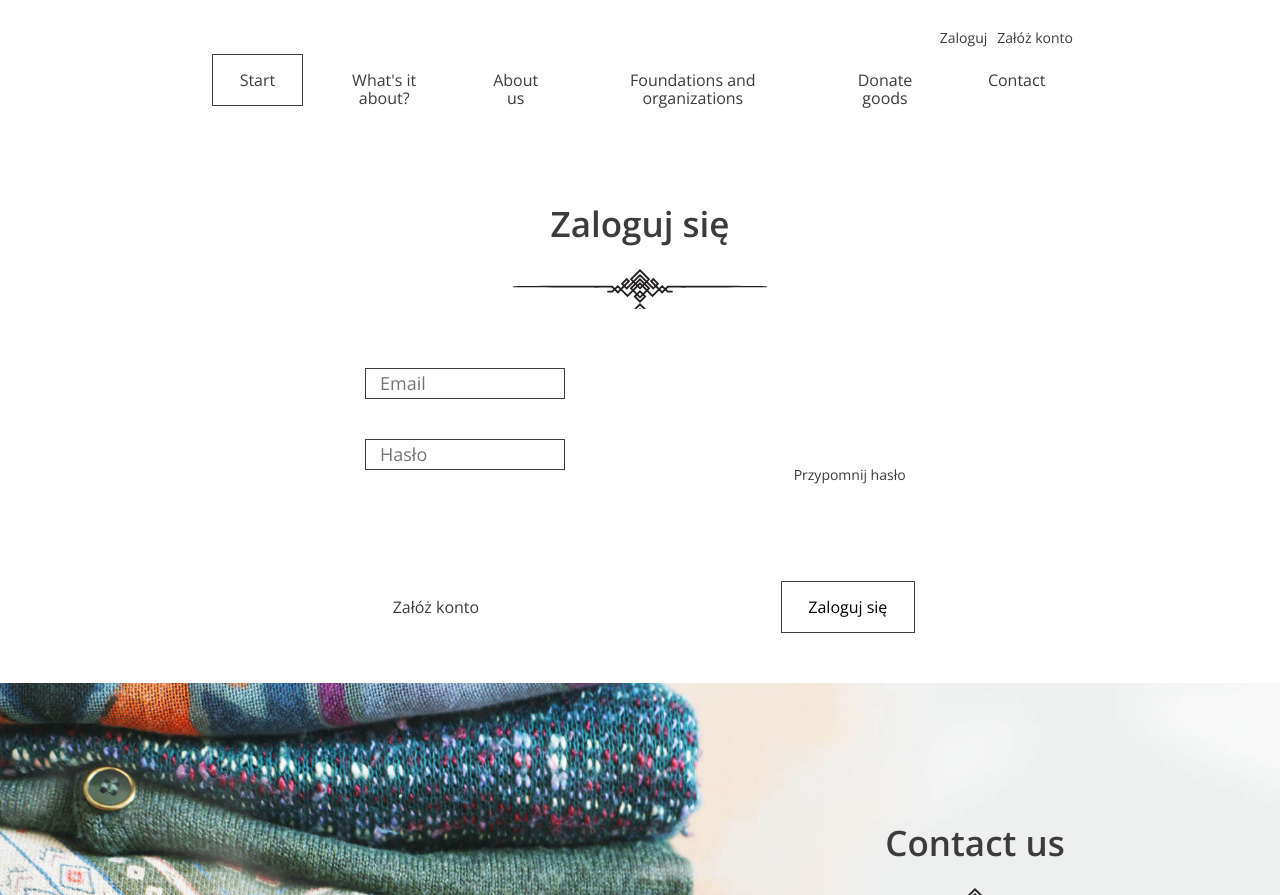
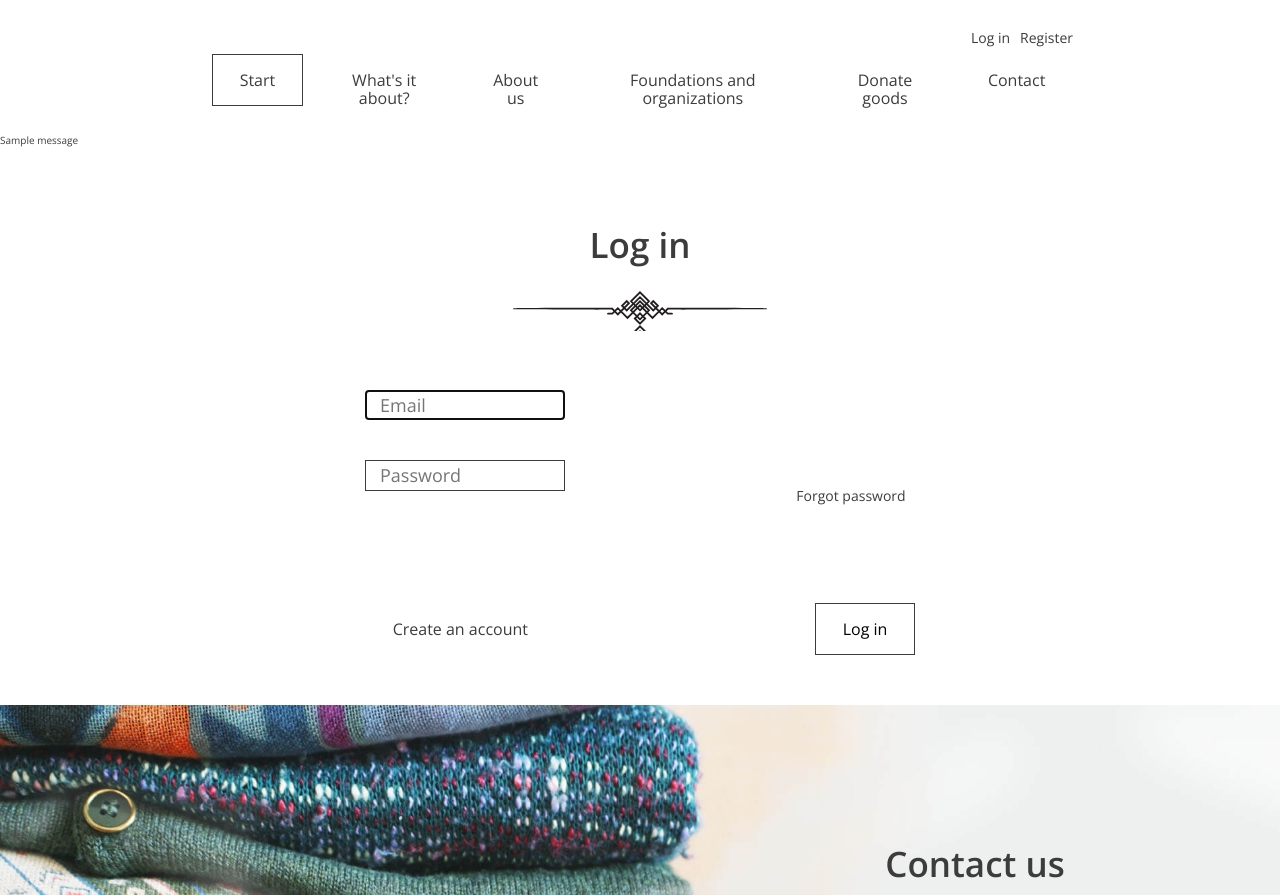
Before and after one commit to nikolaradon/Sharing-Is-Caring, a Django app: page /login/ in a window 1280 px wide. Shown: the top 895 px of the page. Run offline with Django 5.2, Linux system fonts and the light colour scheme; tables that the repository leaves empty hold one stand-in row (values such as "Sample post"); one stand-in notice (Sample message) is shown.

Commit message:
modified login validation and added logout option

```diff
--- a/SharingIsCaring/SharingIsCaring/urls.py
+++ b/SharingIsCaring/SharingIsCaring/urls.py
@@ -16,7 +16,8 @@ Including another URLconf
 """
 from django.contrib import admin
 from django.urls import path
-from SharingIsCaringApp.views import (LandingPageView, AddDonationView, LoginView, RegisterView
+from SharingIsCaringApp.views import (LandingPageView, AddDonationView, LoginView, RegisterView,
+                                      logout_view
                                       )
 
 urlpatterns = [
@@ -25,4 +26,5 @@ urlpatterns = [
     path('add_donation/', AddDonationView.as_view(), name='form'),
     path('login/', LoginView.as_view(), name='login'),
     path('register/', RegisterView.as_view(), name='register'),
+    path('logout', logout_view, name='logout')
 ]
--- a/SharingIsCaring/SharingIsCaringApp/forms.py
+++ b/SharingIsCaring/SharingIsCaringApp/forms.py
@@ -6,3 +6,8 @@ class RegisterForm(UserCreationForm):
     class Meta:
         model = User
         fields = ['email', 'password1', 'password2', 'first_name', 'last_name']
+
+
+class LoginForm(forms.Form):
+    email = forms.EmailField(label="Email", widget=forms.EmailInput(attrs={'autofocus': True, 'placeholder': 'Email'}))
+    password = forms.CharField(label="Password", widget=forms.PasswordInput(attrs={'placeholder': 'Password'}))
--- a/SharingIsCaring/SharingIsCaringApp/templates/base.html
+++ b/SharingIsCaring/SharingIsCaringApp/templates/base.html
@@ -13,8 +13,19 @@
         <header class="header--main-page">
             <nav class="container container--70">
                 <ul class="nav--actions">
-                    <li><a href="{% url 'login' %}" class="btn btn--small btn--without-border">Log in</a></li>
-                    <li><a href="{% url 'register' %}" class="btn btn--small btn--highlighted">Sign up</a></li>
+                    {% if request.user.is_authenticated %}
+                        <li class="logged-user">
+                            Hello {{ request.user.first_name}}
+                            <ul class="dropdown">
+                                <li><a href="#">Profile</a></li>
+                                <li><a href="#">Settings</a></li>
+                                <li><a href="{% url 'logout' %}">Log Out</a></li>
+                            </ul>
+                        </li>
+                    {% else %}
+                        <li><a href="{% url 'login' %}" class="btn btn--small btn--without-border">Log in</a></li>
+                        <li><a href="{% url 'register' %}" class="btn btn--small btn--highlighted">Sign up</a></li>
+                    {% endif %}
                 </ul>
     {% endblock %}
 
@@ -28,6 +39,16 @@
         </ul>
       </nav>
 
+
+    {% block messages %}
+    {% if messages %}
+        <div class="messages">
+            {% for message in messages %}
+                <p{% if message.tags %} class="message {{ message.tags }}"{% endif %}>{{ message }}</p>
+            {% endfor %}
+        </div>
+    {% endif %}
+    {% endblock %}
 
     {% block content %}{% endblock %}
 
--- a/SharingIsCaring/SharingIsCaringApp/templates/login.html
+++ b/SharingIsCaring/SharingIsCaringApp/templates/login.html
@@ -4,26 +4,31 @@
   <header>
     <nav class="container container--70">
       <ul class="nav--actions">
-        <li><a href="{% url 'login' %}">Zaloguj</a></li>
-        <li class="highlighted"><a href="{% url 'register' %}">Załóż konto</a></li>
+        <li><a href="{% url 'login' %}">Log in</a></li>
+        <li class="highlighted"><a href="{% url 'register' %}">Register</a></li>
       </ul>
 {% endblock %}
 
 {% block content %}
   <section class="login-page">
-      <h2>Zaloguj się</h2>
-      <form>
+    <h2>Log in</h2>
+    <form method="post" action="{% url 'login' %}">
+      {% csrf_token %}
       <div class="form-group">
-          <input type="email" name="email" placeholder="Email" />
+        {{ form.email }}
       </div>
       <div class="form-group">
-          <input type="password" name="password" placeholder="Hasło" />
-          <a href="#" class="btn btn--small btn--without-border reset-password">Przypomnij hasło</a>
+        {{ form.password }}
+        {{ form.password.errors }}
+        <a href="#" class="btn btn--small btn--without-border reset-password">Forgot password</a>
       </div>
       <div class="form-group form-group--buttons">
-          <a href="{% url 'register' %}" class="btn btn--without-border">Załóż konto</a>
-          <button class="btn" type="submit">Zaloguj się</button>
+        <a href="{% url 'register' %}" class="btn btn--without-border">Create an account</a>
+        <button class="btn" type="submit">Log in</button>
       </div>
     </form>
+    {% if error %}
+      <p class="error-message">{{ error }}</p>
+    {% endif %}
   </section>
 {% endblock %}
--- a/SharingIsCaring/SharingIsCaringApp/views.py
+++ b/SharingIsCaring/SharingIsCaringApp/views.py
@@ -3,7 +3,11 @@ from django.shortcuts import render, redirect
 from django.views import View
 from django.db.models import Sum
 from .models import Donation, Institution
-from .forms import RegisterForm
+from .forms import RegisterForm, LoginForm
+from django.contrib.auth import authenticate, login, logout
+from django.contrib import messages
+from django.contrib.auth.models import User
+
 
 
 # Create your views here.
@@ -37,7 +41,27 @@ class AddDonationView(View):
 
 class LoginView(View):
     def get(self, request):
-        return render(request, 'login.html')
+        form = LoginForm()
+        return render(request, "login.html", {'form': form})
+
+    def post(self, request):
+        form = LoginForm(request.POST)
+        if form.is_valid():
+            email = form.cleaned_data.get('email')
+            password = form.cleaned_data.get('password')
+
+            user = authenticate(request, username=email, password=password)
+            if user is not None:
+                login(request, user)
+                return redirect('index')
+            else:
+                if User.objects.filter(email=email).exists():
+                    form.add_error('password', 'Invalid password')
+                else:
+                    messages.error(request, "This user doesn't exist.")
+                    return redirect('register')
+
+        return render(request, 'login.html', {'form': form})
 
 
 class RegisterView(View):
@@ -57,3 +81,7 @@ class RegisterView(View):
                 form.add_error('email', 'User with this email is already registered')
 
         return render(request, "register.html", {'form': form})
+
+def logout_view(request):
+    logout(request)
+    return redirect('index')
```
Also changed, not shown: SharingIsCaring/SharingIsCaringApp/templates/form-confirmation.html (+0 -16 lines), SharingIsCaring/SharingIsCaringApp/templates/form.html (+0 -15 lines). Lines whose indentation alone changed are shown as unchanged.
